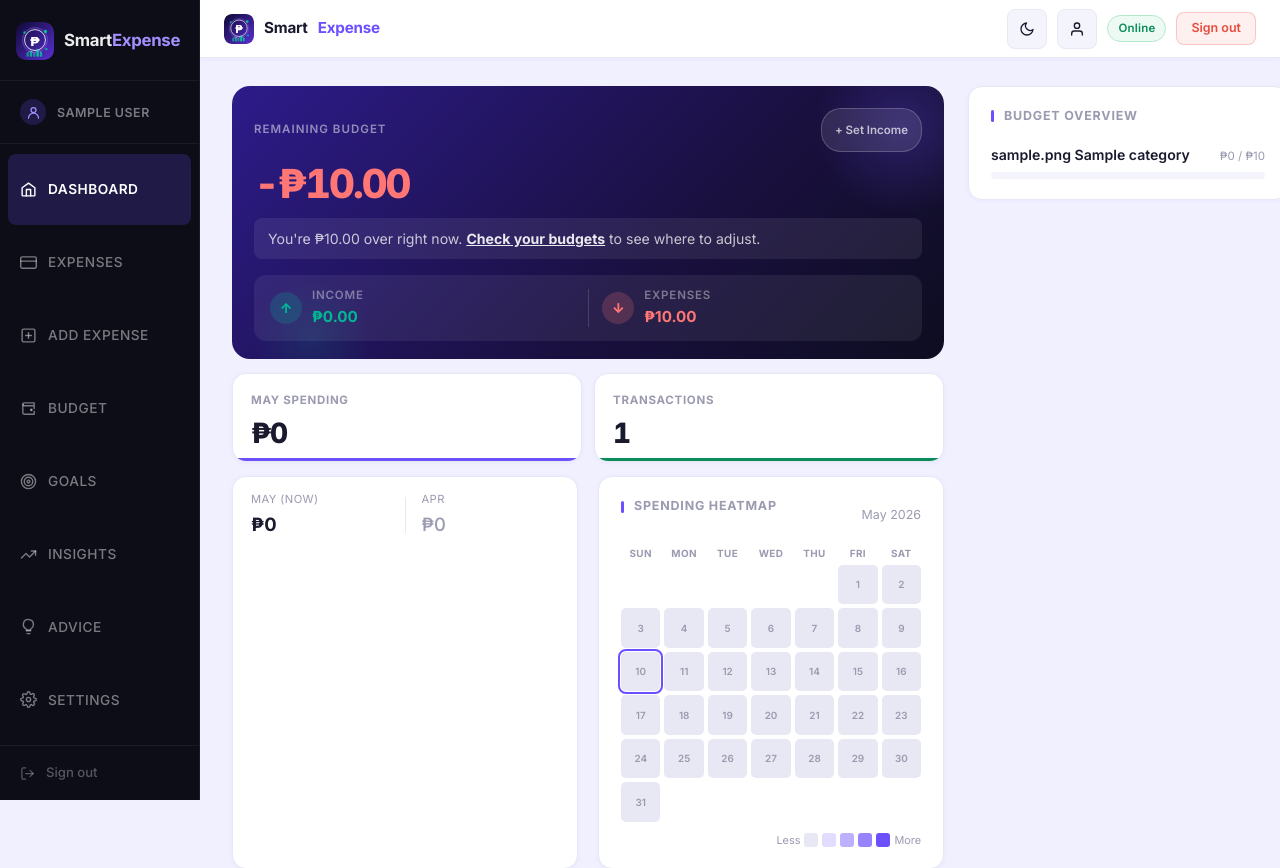
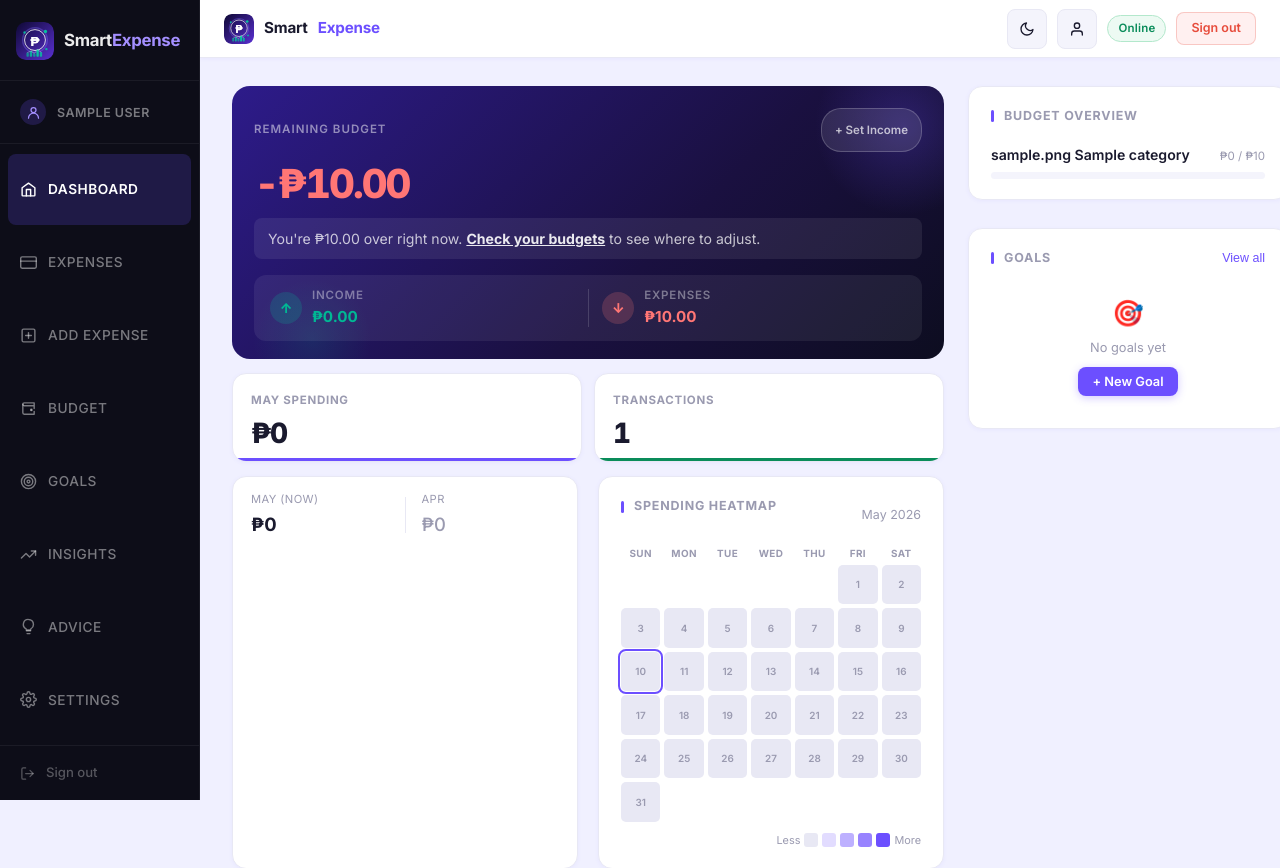
Before and after one commit to theJuan05/smartexpense, a Flask app: page / in a window 1280 px wide. Shown: the top 868 px of the page. Run offline with Flask 3, Linux system fonts and the light colour scheme; the visitor is signed in with stand-in values (Sample User, id 1); tables that the repository leaves empty or names only in its code hold one stand-in row (values such as "Sample post"); some libraries are stand-ins or nearby versions.

Commit message:
feat: add Goals summary widget to dashboard
Shows top 3 active goals with progress bars in the dashboard aside.
Refreshes automatically when goals are created, funded, or deleted.
Bumps SW to v36.

Co-Authored-By: Claude Sonnet 4.6 <noreply@anthropic.com>

```diff
--- a/backend/static/js/app.js
+++ b/backend/static/js/app.js
@@ -150,7 +150,7 @@ function setupTabs() {
       // Wait for DOM to update before loading data
       await new Promise(resolve => setTimeout(resolve, 50));
 
-      if (target === 'dashboard') { await renderAllCharts(); await renderHeatmap(); }
+      if (target === 'dashboard') { await renderAllCharts(); await renderHeatmap(); await renderGoalsSummary(); }
       if (target === 'budget')    await loadBudgetSummary();
       if (target === 'advice')    await loadAdvice();
       if (target === 'goals')     await loadGoals();
@@ -437,6 +437,57 @@ async function refreshStats() {
   await renderBalance();
   await renderMonthComparison();
   await renderHeatmap();
+  await renderGoalsSummary();
+}
+
+// ── Goals summary widget (dashboard) ──────────────────────
+async function renderGoalsSummary() {
+  const container = document.getElementById('goals-summary-list');
+  if (!container) return;
+
+  const goals  = await getGoalsLocal();
+  const active = goals
+    .filter(g => {
+      const pct = g.targetAmount > 0 ? (parseFloat(g.savedAmount) / parseFloat(g.targetAmount)) * 100 : 0;
+      return pct < 100;
+    })
+    .slice(0, 3);
+
+  if (goals.length === 0) {
+    container.innerHTML = `
+      <div style="text-align:center;padding:12px 0;">
+        <div style="font-size:1.6rem;margin-bottom:6px;">🎯</div>
+        <p style="font-size:0.8rem;color:var(--text-muted);margin-bottom:10px;">No goals yet</p>
+        <button class="btn btn-primary" style="font-size:0.8rem;padding:7px 14px;"
+          onclick="document.querySelector('[data-tab=goals]').click();setTimeout(showAddGoalModal,100)">+ New Goal</button>
+      </div>`;
+    return;
+  }
+
+  if (active.length === 0) {
+    container.innerHTML = `
+      <div style="text-align:center;padding:12px 0;">
+        <div style="font-size:1.4rem;margin-bottom:4px;">🎉</div>
+        <p style="font-size:0.8rem;color:var(--text-muted);">All goals achieved!</p>
+      </div>`;
+    return;
+  }
+
+  container.innerHTML = active.map(goal => {
+    const saved  = parseFloat(goal.savedAmount  || 0);
+    const target = parseFloat(goal.targetAmount || 0);
+    const pct    = target > 0 ? Math.min(100, Math.round((saved / target) * 100)) : 0;
+    return `
+      <div class="gs-item">
+        <div class="gs-row">
+          <span class="gs-icon">${goal.icon || '🎯'}</span>
+          <span class="gs-name">${_esc(goal.name)}</span>
+          <span class="gs-pct">${pct}%</span>
+        </div>
+        <div class="gs-track"><div class="gs-fill" style="width:${pct}%"></div></div>
+        <div class="gs-amounts">₱${saved.toLocaleString()} <span style="color:var(--text-muted)">of ₱${target.toLocaleString()}</span></div>
+      </div>`;
+  }).join('');
 }
 
 // ── Month-over-month comparison card ───────────────────────
--- a/backend/static/js/goals.js
+++ b/backend/static/js/goals.js
@@ -145,6 +145,7 @@ async function saveNewGoal() {
   });
   closeAddGoalModal();
   await loadGoals();
+  if (typeof renderGoalsSummary === 'function') await renderGoalsSummary();
   showToast('Goal created!', 'success');
 }
 
@@ -179,6 +180,7 @@ async function confirmFund() {
   await updateGoalLocal(goalId, { savedAmount: newSaved });
   closeFundGoalModal();
   await loadGoals();
+  if (typeof renderGoalsSummary === 'function') await renderGoalsSummary();
 
   if (newSaved >= goal.targetAmount) {
     showToast(`🎉 Goal "${goal.name}" achieved!`, 'success');
@@ -192,6 +194,7 @@ async function deleteGoalUI(id) {
   if (!confirm('Delete this goal?')) return;
   await deleteGoalLocal(id);
   await loadGoals();
+  if (typeof renderGoalsSummary === 'function') await renderGoalsSummary();
   showToast('Goal deleted');
 }
 
--- a/backend/static/service-worker.js
+++ b/backend/static/service-worker.js
@@ -1,4 +1,4 @@
-const CACHE_NAME = 'smartexpense-v35';
+const CACHE_NAME = 'smartexpense-v36';
 const STATIC_ASSETS = [
   '/static/style.css',
   '/static/profile.css',
--- a/backend/templates/partials/dashboard.html
+++ b/backend/templates/partials/dashboard.html
@@ -111,6 +111,17 @@
           </div>
         </div>
 
+        <!-- Goals Summary -->
+        <div class="card" id="card-goals-dash">
+          <div class="dash-aside-header">
+            <h2>Goals</h2>
+            <button class="link-btn" onclick="document.querySelector('[data-tab=goals]').click()">View all</button>
+          </div>
+          <div id="goals-summary-list">
+            <div class="spinner">Loading...</div>
+          </div>
+        </div>
+
       </div>
       <!-- ── End dash-aside ─────────────────────────────────── -->
 
```
Also changed, not shown: backend/static/style.css (+30 -0 lines).
